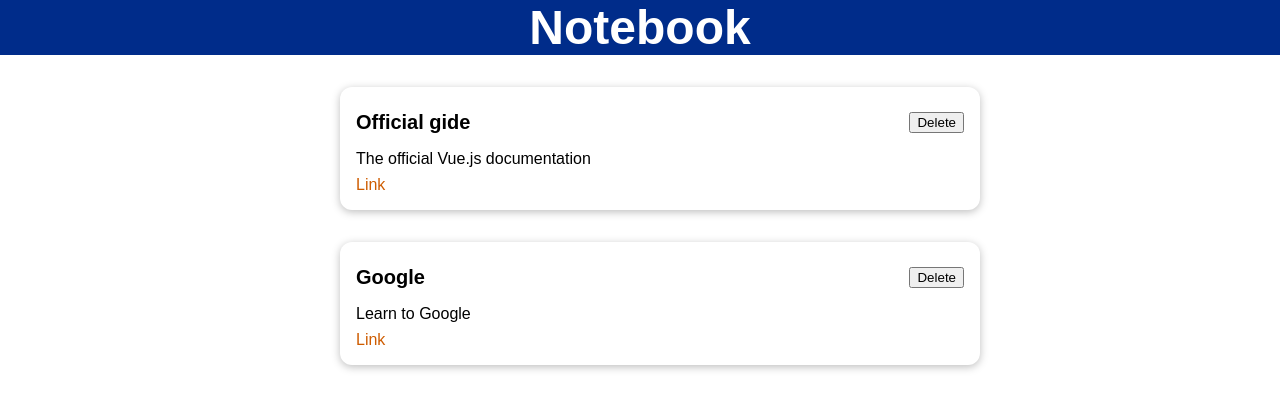
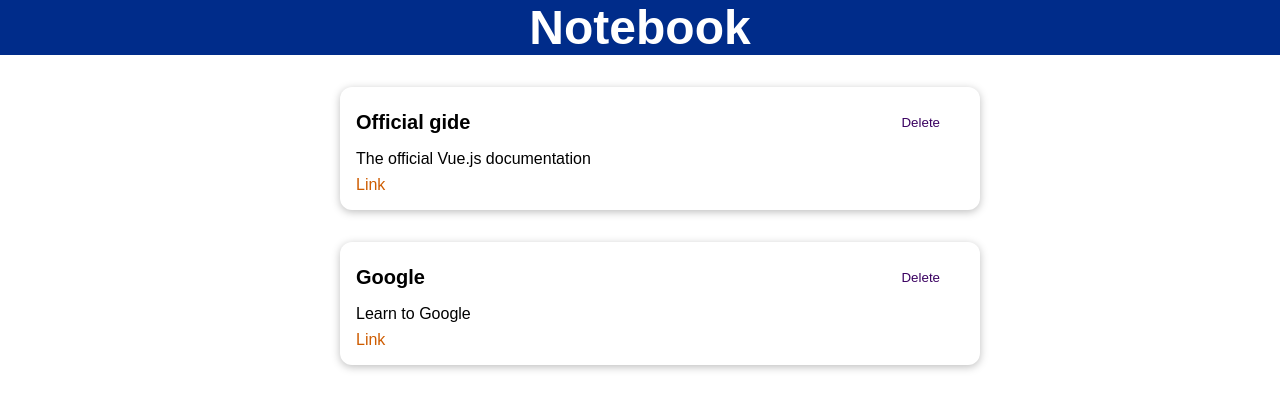
Before and after one commit to ArsenyKornilcev/notebook, a Vue app: page / in a window 1280 px wide. Shown: the top 410 px of the page. Built offline with nearby package versions, Linux system fonts and the light colour scheme.

Commit message:
new button component

```diff
--- /dev/null
+++ b/src/components/UI/BaseButton.vue
@@ -0,0 +1,40 @@
+<template>
+	<button :class="mode">
+		<slot></slot>
+	</button>
+</template>
+
+<script>
+	export default {
+		name: "BaseButton",
+		props: ["mode"],
+	};
+</script>
+
+<style scoped>
+	button {
+		padding: 0.75rem 1.5rem;
+		font-family: inherit;
+		background-color: #3a0061;
+		border: 1px solid #3a0061;
+		color: white;
+		cursor: pointer;
+	}
+
+	button:hover,
+	button:active {
+		background-color: #270041;
+		border-color: #270041;
+	}
+
+	.flat {
+		background-color: transparent;
+		color: #3a0061;
+		border: none;
+	}
+
+	.flat:hover,
+	.flat:active {
+		background-color: #edd2ff;
+	}
+</style>
--- a/src/components/learning-resources/LearningResource.vue
+++ b/src/components/learning-resources/LearningResource.vue
@@ -4,7 +4,7 @@
 			<div>
 				<header>
 					<h3>{{ title }}</h3>
-					<button>Delete</button>
+					<base-button mode="flat">Delete</base-button>
 				</header>
 			</div>
 			<p>{{ description }}</p>
--- a/src/main.js
+++ b/src/main.js
@@ -1,9 +1,11 @@
 import { createApp } from "vue";
 import App from "./App.vue";
-import BaseCard from '@/components/UI/BaseCard'
+import BaseCard from "@/components/UI/BaseCard";
+import BaseButton from '@/components/UI/BaseButton'
 
 const app = createApp(App);
 
-app.component('BaseCard', BaseCard);
+app.component("BaseCard", BaseCard);
+app.component("BaseButton", BaseButton);
 
 app.mount("#app");
```
